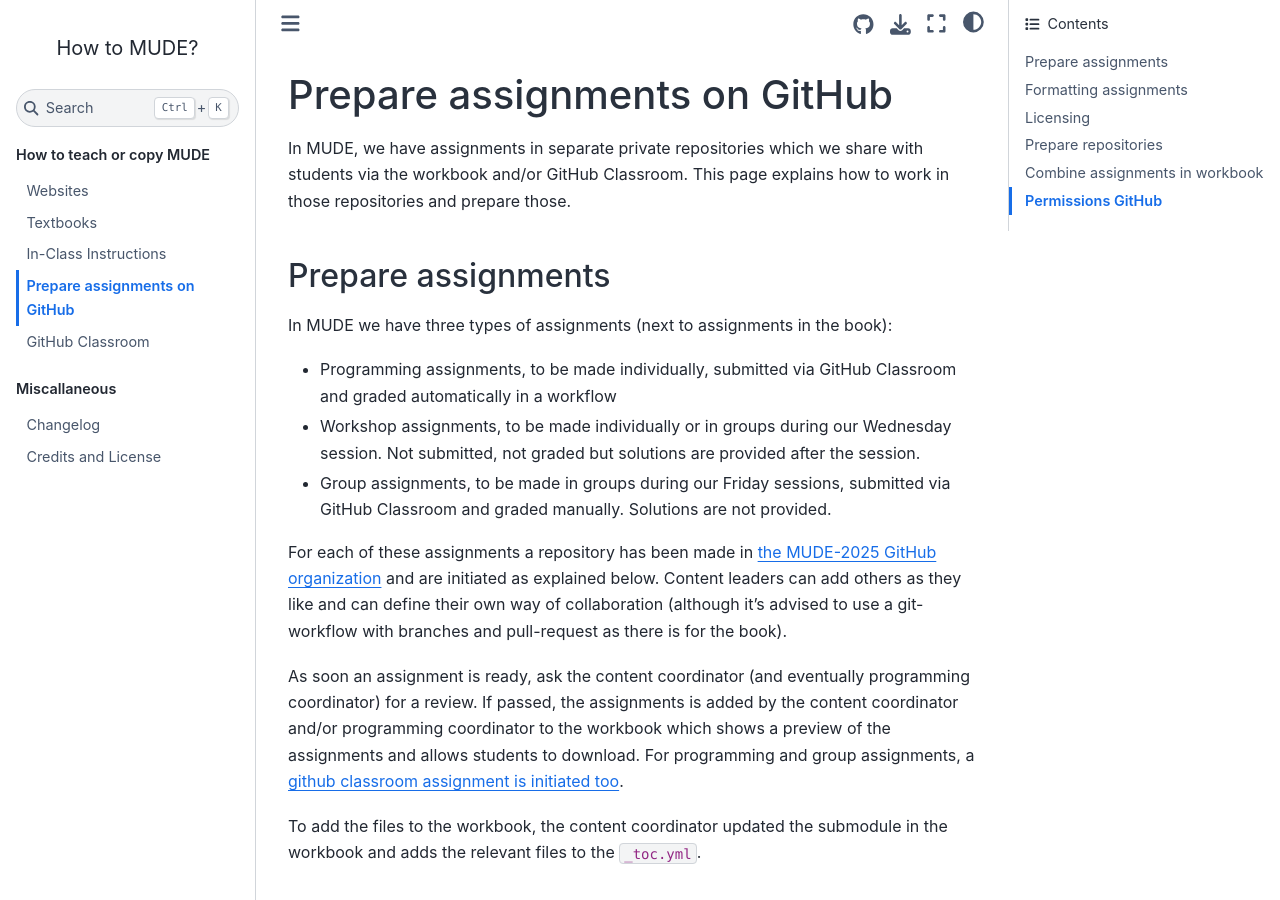
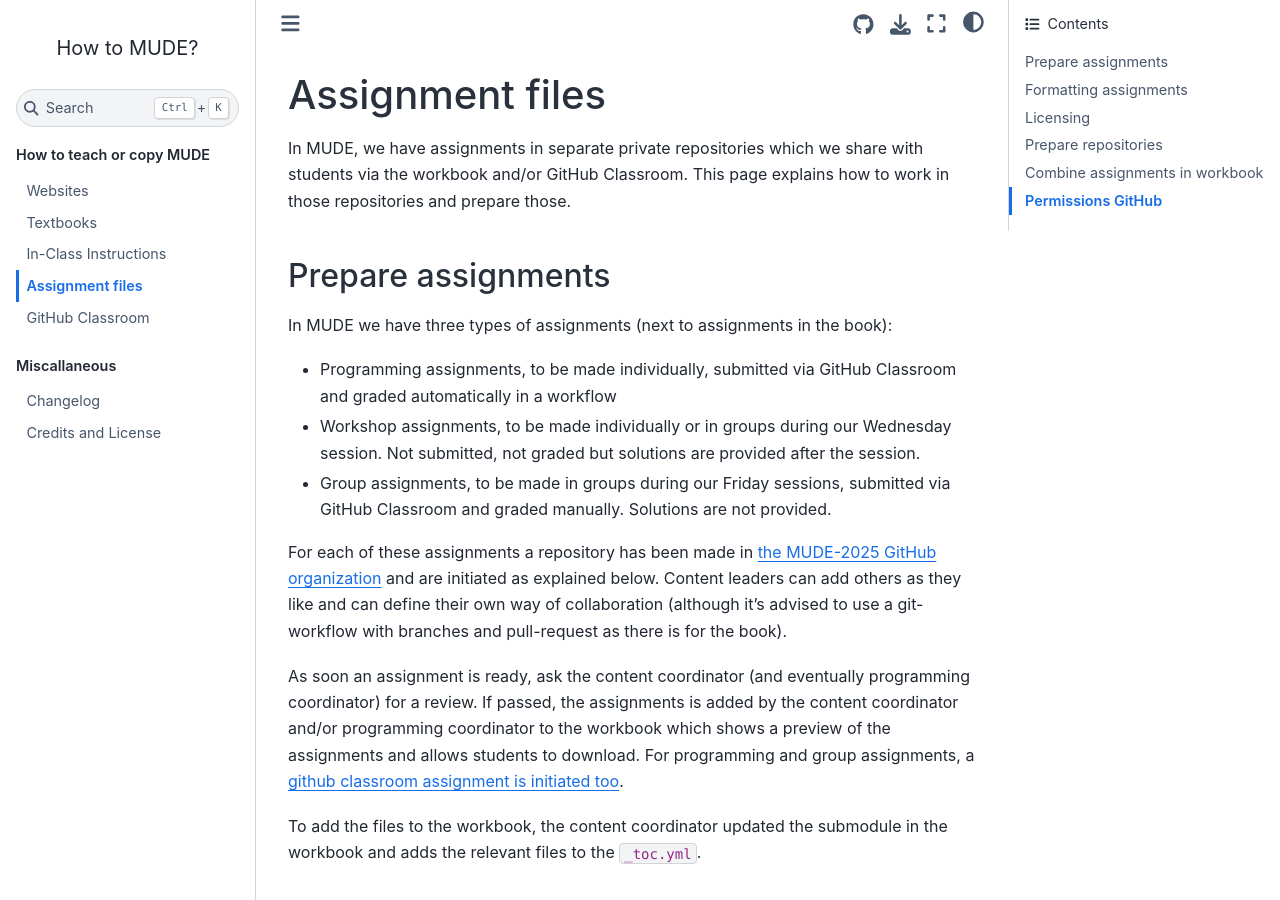
Before and after one commit to TUDelft-MUDE/teacher, a Jupyter Book: the page built from book/assignment_repo.md, in a window 1280 px wide and 900 px high. Built offline with Jupyter Book 1.0.4 settings and Sphinx 7.4.7 and the Sphinx Book theme 1.1.4, drawn with Linux system fonts in a browser that asks for light colours; comment, search, counter and statistics services are not loaded.

Commit message:
Update assignment_repo.md

```diff
--- a/book/assignment_repo.md
+++ b/book/assignment_repo.md
@@ -1,4 +1,4 @@
-# Prepare assignments on GitHub
+# Assignment files
 
 In MUDE, we have assignments in separate private repositories which we share with students via the workbook and/or GitHub Classroom. This page explains how to work in those repositories and prepare those.
 
```
